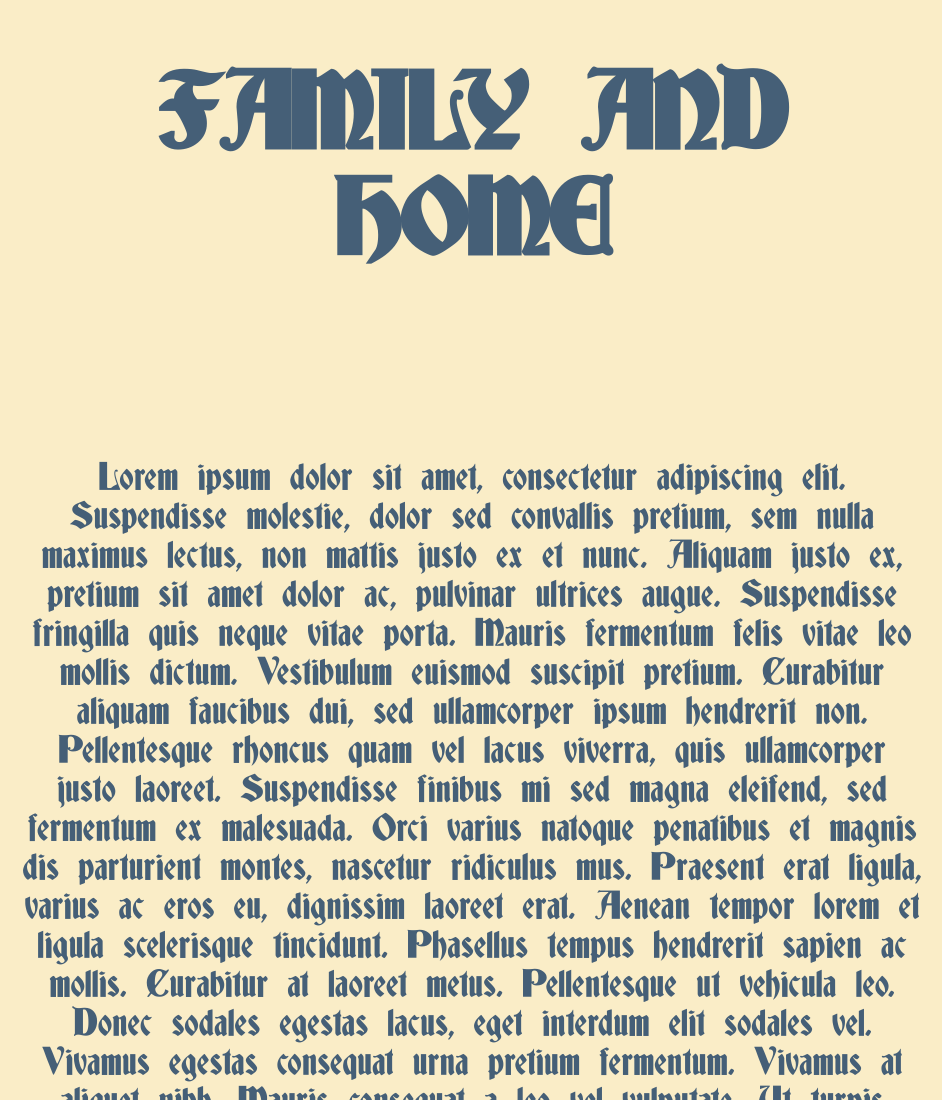
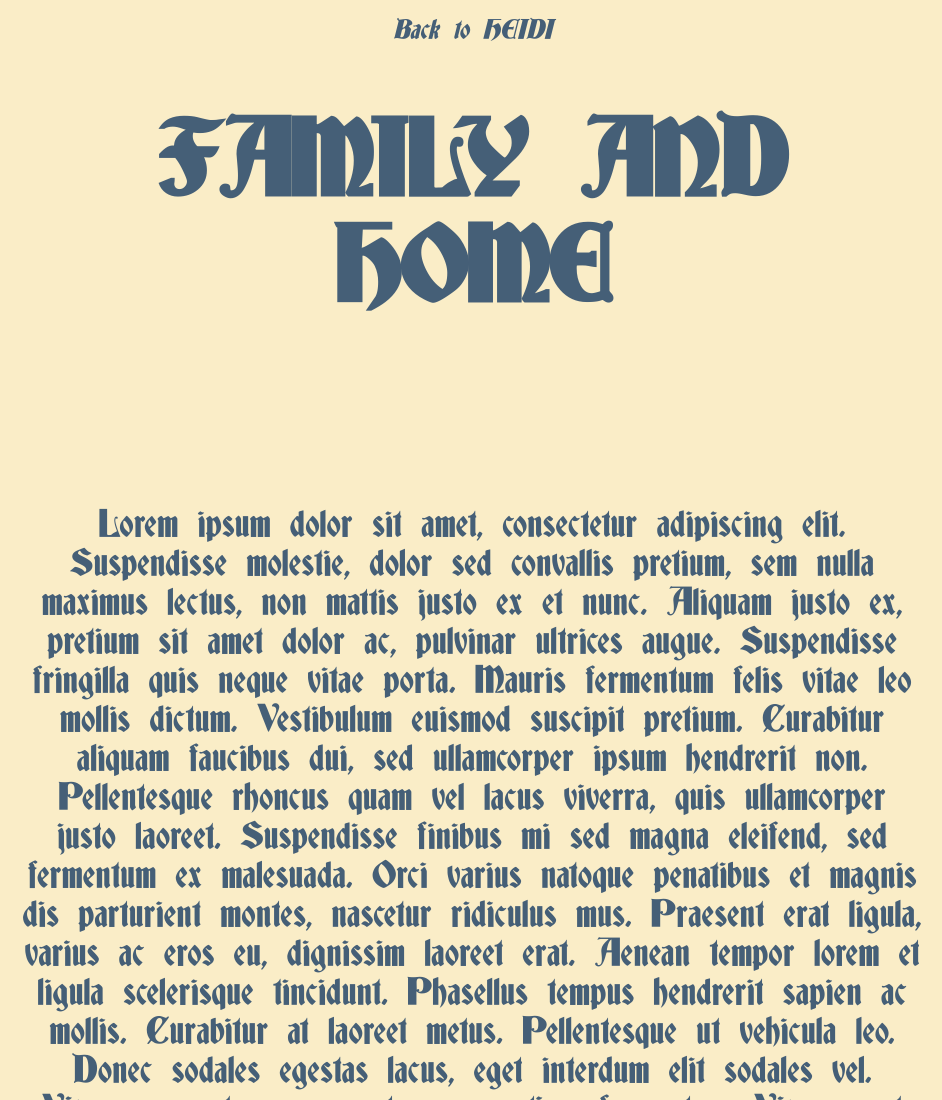
Before and after one commit to ferhatgayir/projektgroup, a plain HTML site: page Family.html in a window 1280 px wide. Shown: the top 1100 px of the page, without its empty margins (168-1110 px from the left). Drawn offline with Linux system fonts and the light colour scheme.

Commit message:
added "Back to HEIDI" text to Family.html

```diff
--- a/Family.html
+++ b/Family.html
@@ -19,6 +19,7 @@
         </style>
     </head>
     <body>
+        <em style="font-size: 1.6rem;">Back to HEIDI</em>
         <h1 style="font-size: 2.75em;">FAMILY AND HOME</h1>
         <br><br>
         <p>
```
